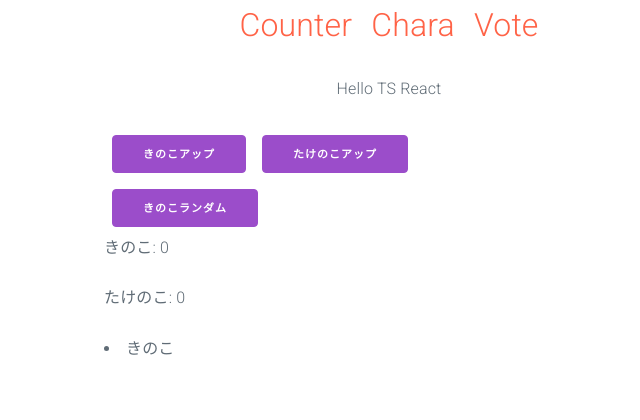
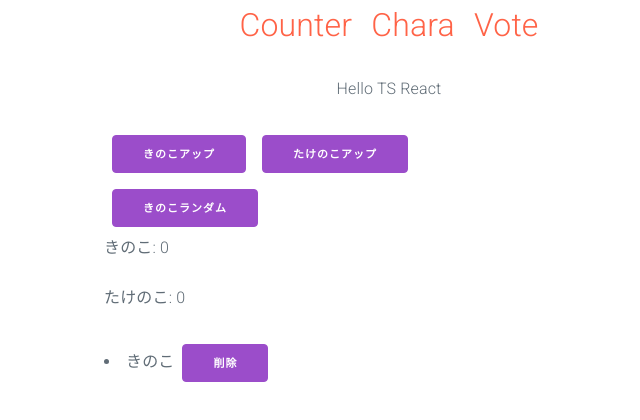
Before and after one commit to BoxPistols/ts-react_211001, a React (Create React App) app: page /vote in a window 1280 px wide. Shown: the top 420 px of the page, without its empty margins (251-891 px from the left). Built offline with nearby package versions, Linux system fonts and the light colour scheme.

Commit message:
Add/Delete List（Like Todo List）

```diff
--- a/src/components/Vote.tsx
+++ b/src/components/Vote.tsx
@@ -22,9 +22,15 @@ const Vote: FC = () => {
   /* きのこの追加 */
   const addItem = () => {
     const newItem = {
+      // name: Math.random() > 0.5 ? 'きのこ' : 'たけのこ',
       name: Math.random() > 0.5 ? 'きのこ' : 'たけのこ',
     };
     setItems([...items, newItem]);
+  };
+
+  /* 削除機能 */
+  const delItem = (index: number) => {
+    setItems(items.filter((_, i) => i !== index));
   };
 
   return (
@@ -45,9 +51,13 @@ const Vote: FC = () => {
                 </button>
                 <p>きのこ: {vote.kinoko}</p>
                 <p>たけのこ: {vote.tekenoko}</p>
-                {/* <p>たけのこ: {items[0].name}</p> */}
                 {items.map((item, index) => (
-                  <li key="item">{item.name}</li>
+                  <li key="index">
+                    {item.name}
+                    <button type="button" onClick={() => delItem(index)}>
+                      削除
+                    </button>
+                  </li>
                 ))}
               </section>
             </div>
```
